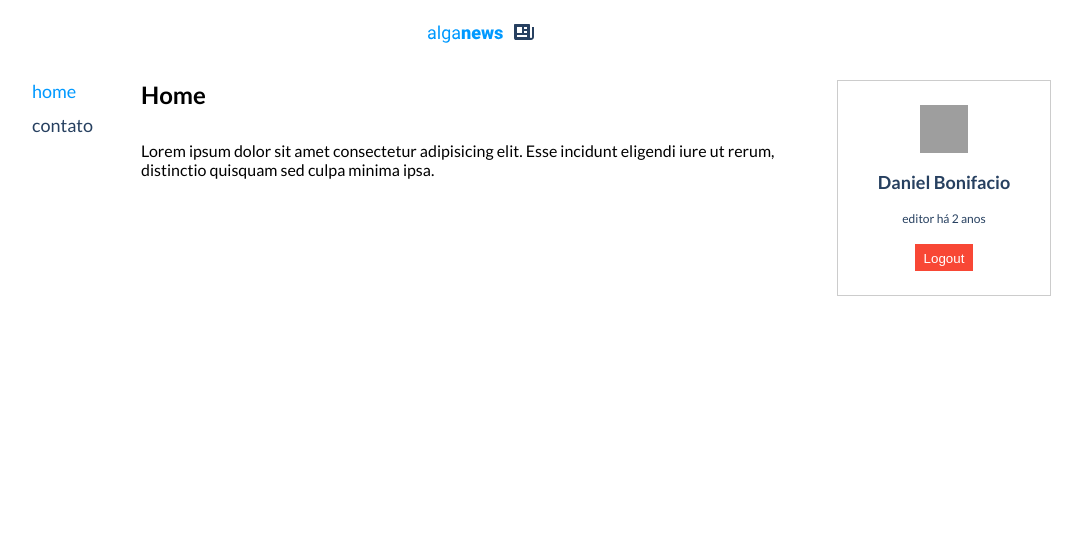
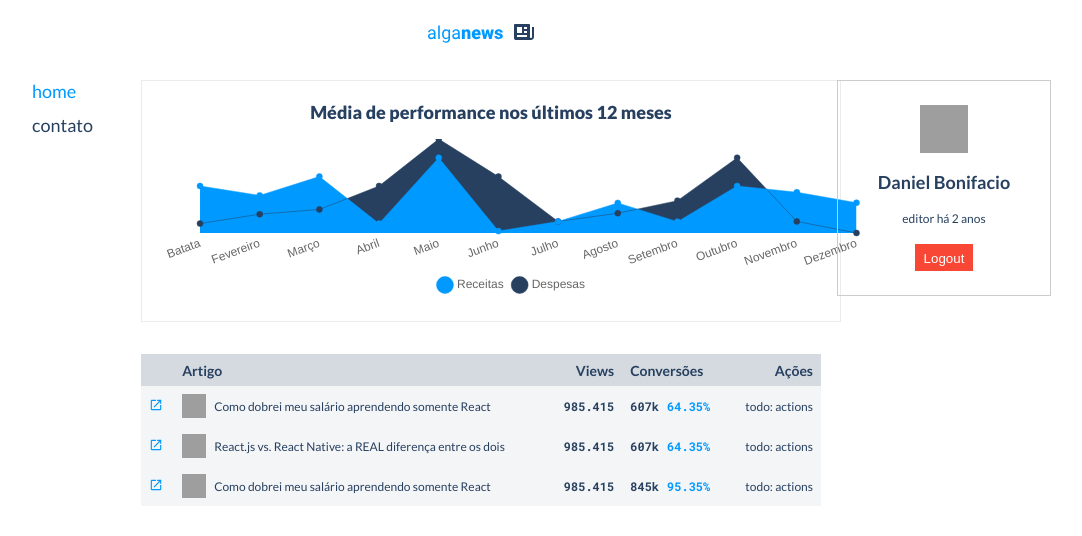
Before and after one commit to LeonardoCosta90/alganews-cms, a React (Create React App) app: page / in a window 1280 px wide. Shown: the top 536 px of the page, without its empty margins (159-1241 px from the left). Built offline with nearby package versions, Linux system fonts and the light colour scheme; grey boxes are pictures that could not be loaded.

Commit message:
feat: firts features

```diff
--- /dev/null
+++ b/src/app/features/PostsList.tsx
@@ -0,0 +1,112 @@
+import { mdiOpenInNew } from "@mdi/js"
+import Icon from "@mdi/react"
+import { useMemo } from "react"
+import { Column, useTable } from "react-table"
+import Table from "../components/Table/Table"
+
+type Post = {
+  id: number
+  title: string
+  views: number
+  author: {
+    name: string
+    avatar: string
+  }
+  conversions: {
+    thoushands: number
+    percentage: number
+  }
+}
+
+export default function PostList () {
+  const data = useMemo<Post[]>(
+    () => [
+      {
+        author: {
+          name: 'Daniel Bonifacio',
+          avatar: 'https://encrypted-tbn0.gstatic.com/images?q=tbn:ANd9GcRNf0vAZLggJoZxGKpfOa3EBClHkwQmmvv9Lg&usqp=CAU'
+        },
+        id: 1,
+        conversions: {
+          percentage: 64.35,
+          thoushands: 607,
+        },
+        title: 'Como dobrei meu salário aprendendo somente React',
+        views: 985415
+      },
+      {
+        author: {
+          name: 'Daniel Bonifacio',
+          avatar: 'https://encrypted-tbn0.gstatic.com/images?q=tbn:ANd9GcRNf0vAZLggJoZxGKpfOa3EBClHkwQmmvv9Lg&usqp=CAU'
+        },
+        id: 2,
+        conversions: {
+          percentage: 64.35,
+          thoushands: 607,
+        },
+        title: 'React.js vs. React Native: a REAL diferença entre os dois',
+        views: 985415
+      },
+      {
+        author: {
+          name: 'Daniel Bonifacio',
+          avatar: 'https://encrypted-tbn0.gstatic.com/images?q=tbn:ANd9GcRNf0vAZLggJoZxGKpfOa3EBClHkwQmmvv9Lg&usqp=CAU'
+        },
+        id: 3,
+        conversions: {
+          percentage: 95.35,
+          thoushands: 845,
+        },
+        title: 'Como dobrei meu salário aprendendo somente React',
+        views: 985415
+      }
+    ],
+    []
+  )
+
+  const columns = useMemo<Column<Post>[]>(
+    () => [
+      {
+        Header: '',
+        accessor: 'id', // accessor is the "key" in the data
+        Cell: () => <Icon path={mdiOpenInNew} size={'14px'} color={'#09f'} />
+      },
+      {
+        Header: () => <div style={{ textAlign: 'left' }}>Artigo</div>,
+        accessor: 'title',
+        width: 320,
+        Cell: (props) => <div style={{ textAlign: 'left', display: 'flex', gap: 8, alignItems: 'center' }}>
+          <img width={24} height={24} src={props.row.original.author.avatar} alt={props.row.original.author.name}/>
+          {props.value}
+        </div>
+      },
+      {
+        Header: () => <div style={{ textAlign: 'right' }}>Views</div>,
+        accessor: 'views',
+        Cell: (props) => <div style={{ textAlign: 'right', fontWeight: 700, fontFamily: '"Roboto mono", monospace' }}>{props.value.toLocaleString('pt-br')}</div>
+      },
+      {
+        Header: () => <div style={{ textAlign: 'left' }}>Conversões</div>,
+        accessor: 'conversions',
+        Cell: (props) => <div style={{ display: 'flex', gap: 8, fontWeight: 700, fontFamily: '"Roboto mono", monospace' }}>
+          <span>{props.value.thoushands}k</span>
+          <span style={{ color: '#09f' }}>{props.value.percentage}%</span>
+        </div>
+      },
+      {
+        id: Math.random().toString(),
+        Header: () => <div style={{ textAlign: 'right' }}>Ações</div>,
+        Cell: () => <div style={{ textAlign: 'right' }}>
+          todo: actions
+        </div>
+      },
+    ],
+    []
+  )
+
+  const instance = useTable<Post>({ data, columns })
+
+  return <Table
+    instance={instance}
+  />
+}
--- /dev/null
+++ b/src/app/features/UserMetrics.tsx
@@ -0,0 +1,32 @@
+import Chart from "../components/Chart/Chart"
+
+const FAKE_DATA = {
+  labels: ['Batata', 'Fevereiro', 'Março', 'Abril', 'Maio', 'Junho', 'Julho', 'Agosto', 'Setembro', 'Outubro', 'Novembro', 'Dezembro'],
+  datasets: [
+    {
+      label: 'Receitas',
+      data: [500, 400, 600, 100, 800, 20, 123, 320, 120, 500, 434, 322],
+      fill: true,
+      backgroundColor: '#0099FF',
+      borderColor: '#0099FF',
+      borderWidth: 0.5,
+      yAxisID: 'cashflow',
+    },
+    {
+      label: 'Despesas',
+      data: [100, 200, 250, 500, 1000, 600, 123, 210, 344, 800, 123, 0],
+      fill: true,
+      backgroundColor: '#274060',
+      borderColor: '#274060',
+      borderWidth: 0.5,
+      yAxisID: 'cashflow',
+    },
+  ]
+}
+
+export default function UserMetrics () {
+  return <Chart
+    title="Média de performance nos últimos 12 meses"
+    data={FAKE_DATA}
+  />
+}
--- a/src/app/views/Home.view.tsx
+++ b/src/app/views/Home.view.tsx
@@ -1,12 +1,13 @@
 import usePageTitle from "../../core/hooks/usePageTitle"
+import PostList from "../features/PostsList"
+import UserMetrics from "../features/UserMetrics"
 import DefaultLayout from "../layouts/Default"
 
 export default function Home () {
   usePageTitle('Home')
+
   return <DefaultLayout>
-    <h1>Home</h1>
-    <p>
-      Lorem ipsum dolor sit amet consectetur adipisicing elit. Esse incidunt eligendi iure ut rerum, distinctio quisquam sed culpa minima ipsa.
-    </p>
+    <UserMetrics />
+    <PostList />
   </DefaultLayout>
 }
```
